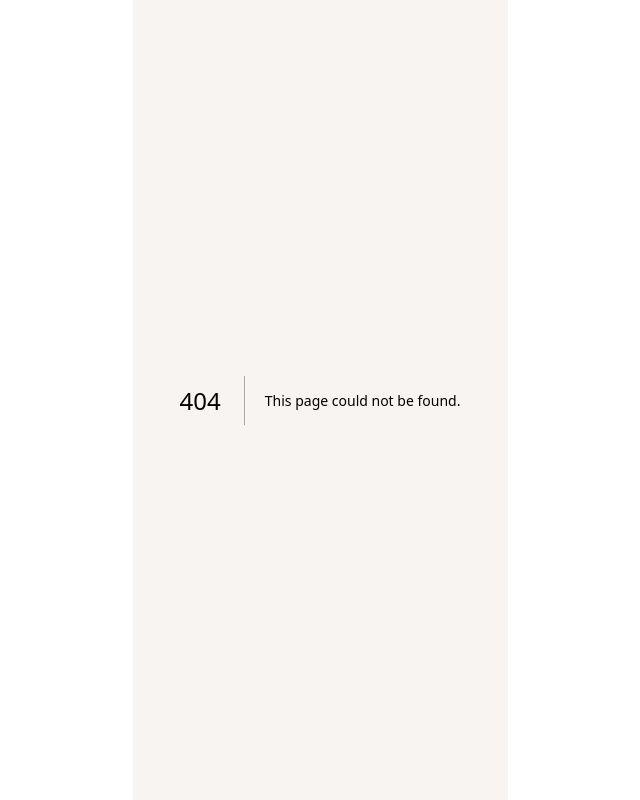
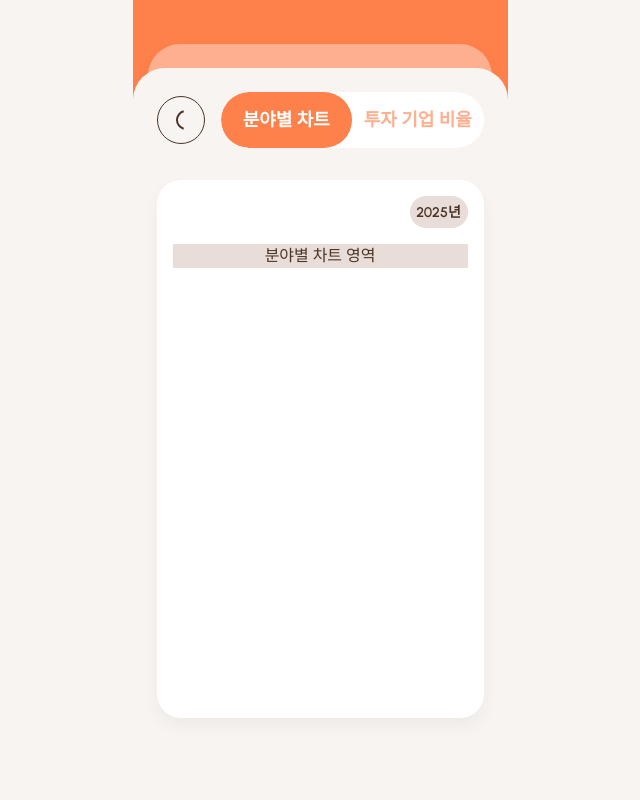
Before and after one commit to MJU-Capstone-Design-1/Jumoney-FE, a Next.js app: page /portfolio/selected/detail in a window 1280 px wide. Before the commit this address had no page. Shown: the whole page, without its empty margins (320-960 px from the left). Built offline with nearby package versions, Linux system fonts and the light colour scheme; a web font is replaced by a local one.

Commit message:
✨ Feat: 포트폴리오 상세 페이지 구현

```diff
--- /dev/null
+++ b/src/app/(main)/portfolio/selected/detail/page.tsx
@@ -0,0 +1,163 @@
+'use client';
+
+import BackButtonField from '@/components/backButtonField';
+import { CustomToggle } from '@/components/customToggle';
+import { StockListSelectIcon } from '@/components/icons/stockListSelectIcon';
+import { WheelSection } from '@/features/portfolio/detail/wheelSection';
+import Image from 'next/image';
+import React, { useState } from 'react';
+import { motion } from 'framer-motion';
+
+const Page = () => {
+  const [toggleValue, setToggleValue] = useState<'left' | 'right'>('left');
+  const [isPrimaryMode, setIsPrimaryMode] = useState(false);
+  const [wheelRotation, setWheelRotation] = useState(0);
+  const [dragOffset, setDragOffset] = useState(0);
+
+  return (
+    <div
+      className={`${isPrimaryMode ? 'bg-primary' : 'bg-main1'} relative flex min-h-screen w-full flex-col items-center`}
+    >
+      <div
+        onClick={() => setIsPrimaryMode(!isPrimaryMode)}
+        className={`${isPrimaryMode ? 'bg-primaryMuted' : 'bg-sub1'} shadow-card-shadow mt-[2.75rem] h-[19.875rem] w-[21.5rem] cursor-pointer rounded-[2rem]`}
+      />
+      <div className='bg-background absolute inset-x-0 top-[4.25rem] z-10 flex h-full w-full flex-col gap-[2rem] rounded-[2rem] p-[1.5rem] text-center'>
+        <div className='flex gap-[0.25rem]'>
+          <BackButtonField />
+          <CustomToggle
+            size='normal'
+            theme={isPrimaryMode ? 'reverse' : 'sub1'}
+            leftTitle={isPrimaryMode ? '대표 투자 사례' : '분야별 차트'}
+            rightTitle={isPrimaryMode ? '주식 리스트' : '투자 기업 비율'}
+            value={toggleValue}
+            onValueChange={setToggleValue}
+          />
+        </div>
+
+        <div>
+          {isPrimaryMode ? (
+            toggleValue === 'left' ? (
+              <div className='flex flex-col items-center gap-[1.5rem] pt-[1rem]'>
+                <p className='text-heading-sm leading-[120%] font-extrabold'>
+                  코카콜라
+                </p>
+                <div className='bg-secondary1 flex h-[10rem] w-[10rem] items-center justify-center text-center'>
+                  기업 로고
+                </div>
+
+                <Image
+                  src='/images/portfolioSuccessStoryBubble.svg'
+                  alt='투자 성공 사례 말풍선'
+                  width={302}
+                  height={166}
+                  className='absolute inset-0 mx-auto shrink-0 pt-[24.625rem]'
+                />
+
+                <p className='text-body-xl relative z-10 mt-[2.125rem] text-center leading-[120%] font-semibold'>
+                  1987년 블랙 먼데이 대폭락 이후 <br />
+                  시장에 공포가 가득했던 시기였으나 <br /> 버핏은 강력한 브랜드
+                  파워와
+                  <br />
+                  변하지 않는 소비 패턴에 주목하여 <br />
+                  과감하게 집중 투자를 단행했어요
+                </p>
+
+                <div className='flex flex-col gap-[0.5rem] pt-[2.25rem]'>
+                  <div className='flex gap-[0.5rem]'>
+                    <div className='border-secondary2 body-md rounded-[6.25rem] border px-[1rem] py-[0.75rem] leading-[120%] font-semibold'>
+                      1988년
+                    </div>
+                    <div className='body-md bg-main3 rounded-[6.25rem] px-[1rem] py-[0.75rem] leading-[120%] font-semibold'>
+                      보유 10년 만에 약 10배 상승
+                    </div>
+                  </div>
+                  <div className='flex gap-[0.5rem]'>
+                    <div className='body-md bg-main1 rounded-[6.25rem] px-[1rem] py-[0.75rem] leading-[120%] font-semibold'>
+                      가치 투자 및 장기 보유의 정석
+                    </div>
+                    <div className='body-md bg-primary text-secondary1 rounded-[6.25rem] px-[1rem] py-[0.75rem] leading-[120%] font-semibold'>
+                      필수 소비재
+                    </div>
+                  </div>
+                </div>
+              </div>
+            ) : (
+              <div className='flex flex-col items-center gap-[1.5rem] pt-[1rem]'>
+                <p className='text-heading-sm leading-[120%] font-extrabold'>
+                  애플
+                </p>
+                <div className='bg-default text-body-md flex h-[8.25rem] w-[8.25rem] items-center justify-center text-center'>
+                  로고
+                </div>
+                <div className='flex items-center justify-center gap-[1rem]'>
+                  <div className='bg-field-it text-secondary1 text-body-lg rounded-[6.25rem] px-[1rem] py-[0.5rem] leading-[120%] font-bold'>
+                    #정보기술
+                  </div>
+                  <div className='bg-primary text-secondary1 text-body-lg rounded-[6.25rem] px-[1rem] py-[0.5rem] leading-[120%] font-bold'>
+                    #41.5%
+                  </div>
+                </div>
+                <div className='relative z-20 mt-[1rem] flex flex-col items-center'>
+                  <StockListSelectIcon />
+                </div>
+                <motion.div
+                  className='relative flex w-full touch-none justify-center select-none'
+                  onPan={(e, info) => {
+                    // 1px drag = 0.5도 회전
+                    setDragOffset(info.offset.x * 0.5);
+                  }}
+                  onPanEnd={(e, info) => {
+                    const finalRotation = wheelRotation + info.offset.x * 0.5;
+                    // 30도 단위로 가장 가까운 곳으로 스냅
+                    const snappedRotation = Math.round(finalRotation / 30) * 30;
+                    // 왼쪽(-120도), 오른쪽(+150도) 제한 적용
+                    const boundedRotation = Math.max(
+                      -150,
+                      Math.min(120, snappedRotation),
+                    );
+                    setWheelRotation(boundedRotation);
+                    setDragOffset(0);
+                  }}
+                >
+                  <div
+                    className='absolute top-[4rem] left-[-1.5rem] z-40 h-[16rem] w-[5rem] cursor-pointer'
+                    onClick={() =>
+                      setWheelRotation((r) => Math.min(120, r + 30))
+                    }
+                  />
+                  <div
+                    className='absolute top-[4rem] right-[-1.5rem] z-40 h-[16rem] w-[5rem] cursor-pointer'
+                    onClick={() =>
+                      setWheelRotation((r) => Math.max(-150, r - 30))
+                    }
+                  />
+                  <WheelSection
+                    className='top-[-1rem] left-1/2 z-30 -translate-x-1/2'
+                    rotation={wheelRotation + dragOffset}
+                  />
+                </motion.div>
+              </div>
+            )
+          ) : toggleValue === 'left' ? (
+            <div className='bg-secondary1 shadow-card-shadow flex h-[33.625rem] flex-col gap-[1rem] rounded-[1.5rem] p-[1rem]'>
+              <div className='bg-default text-body-md flex h-[2rem] w-[3.625rem] items-center justify-center self-end rounded-[77.125rem] text-center font-semibold'>
+                2025년
+              </div>
+              <div className='bg-default'>분야별 차트 영역</div>
+            </div>
+          ) : (
+            <div className='bg-secondary1 shadow-card-shadow flex h-[33.625rem] flex-col gap-[1rem] rounded-[1.5rem] p-[1rem]'>
+              <div className='bg-default text-body-md flex h-[2rem] w-[3.625rem] items-center justify-center self-end rounded-[77.125rem] text-center font-semibold'>
+                2025년
+              </div>
+              <div className='bg-default'>투자 기업 비율 영역</div>
+            </div>
+          )}
+        </div>
+      </div>
+    </div>
+  );
+};
+
+export default Page;
```
